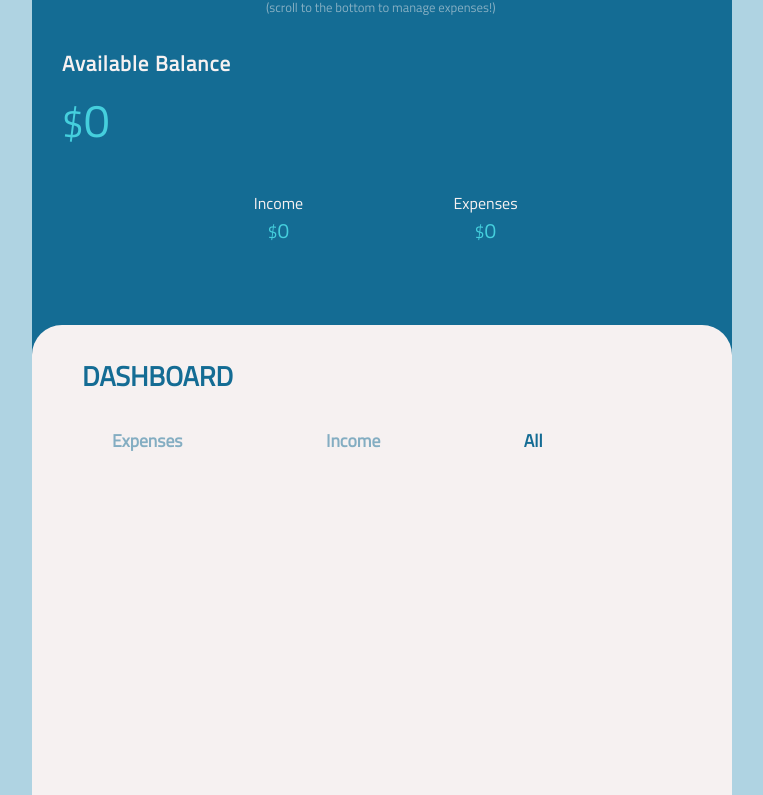
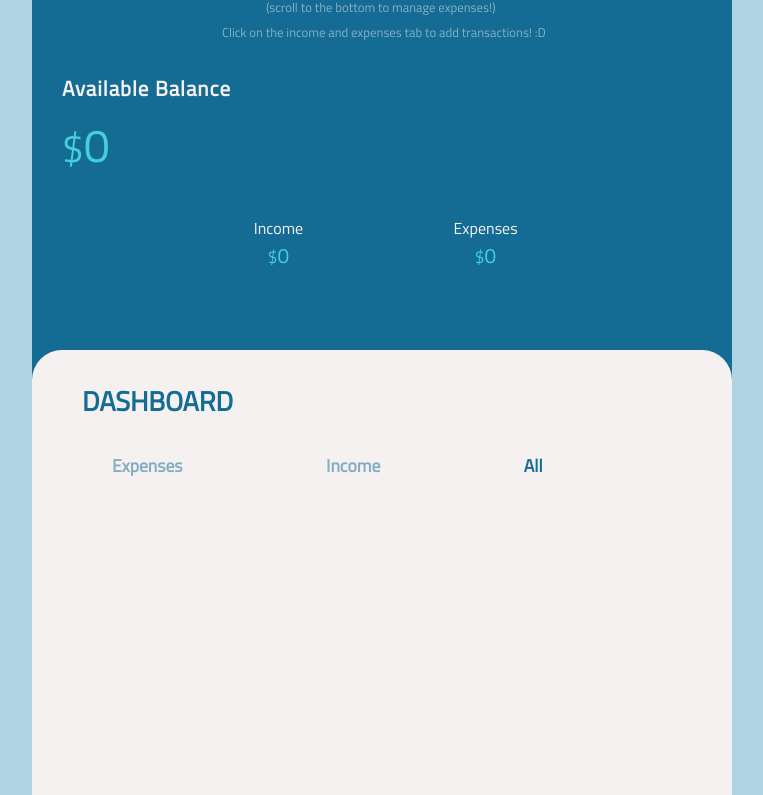
Before and after one commit to Vaishnavi-712/Expense-Tracker, a plain HTML site: page index.html in a window 1280 px wide. Shown: the part 246-1041 px from the top of the page, without its empty margins (258-1021 px from the left). Drawn offline with Linux system fonts and the light colour scheme.

Commit message:
Update index.html

```diff
--- a/index.html
+++ b/index.html
@@ -13,6 +13,7 @@
             <b> EXPENSE TRACKER</b>
         </div>
         <div class="addi">(scroll to the bottom to manage expenses!)</div>
+        <div class="addi2">Click on the income and expenses tab to add transactions! :D</div>
         <div class="budget-header">
             <div class="balance">
                 <div class="title">
```
